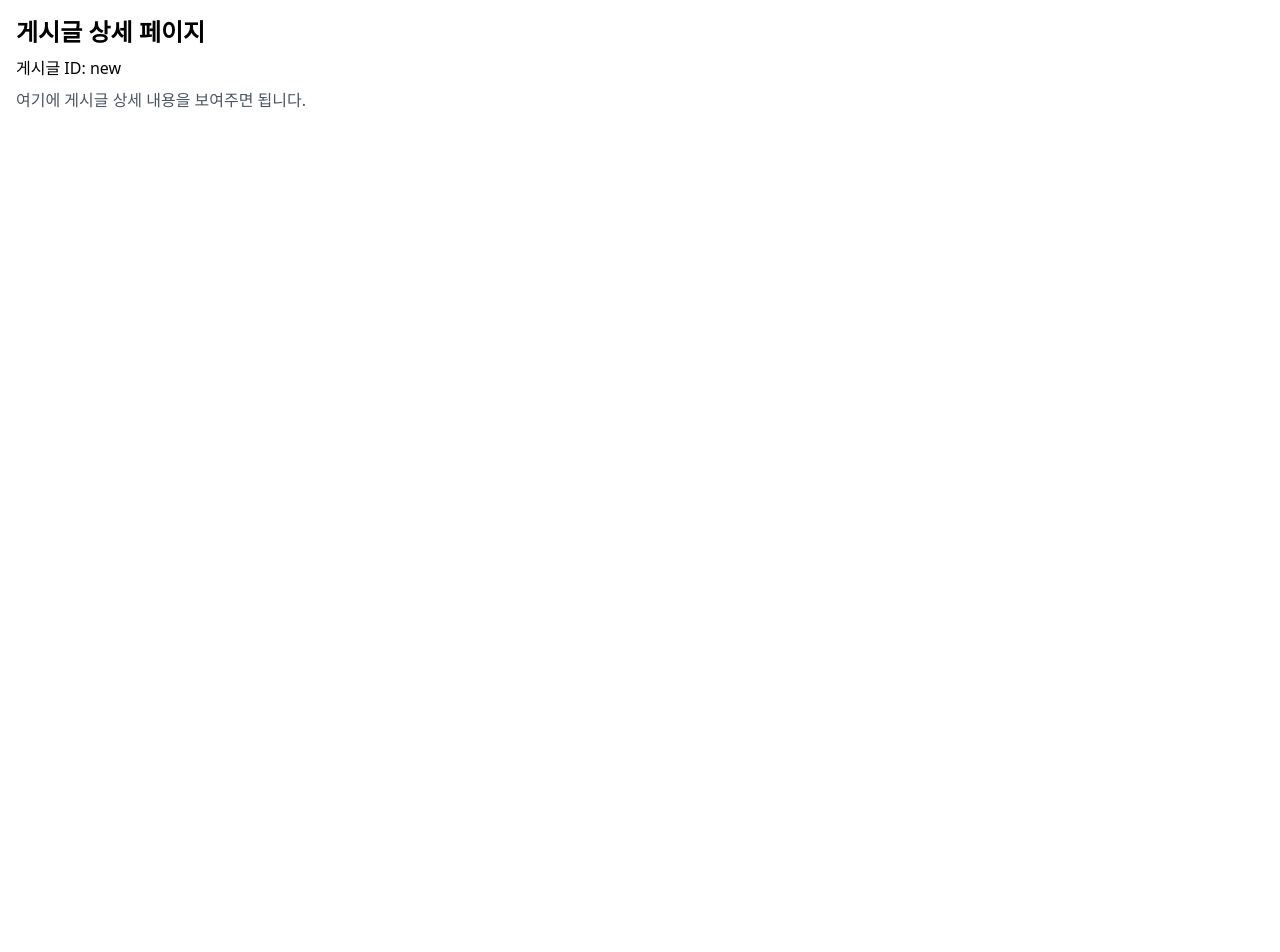
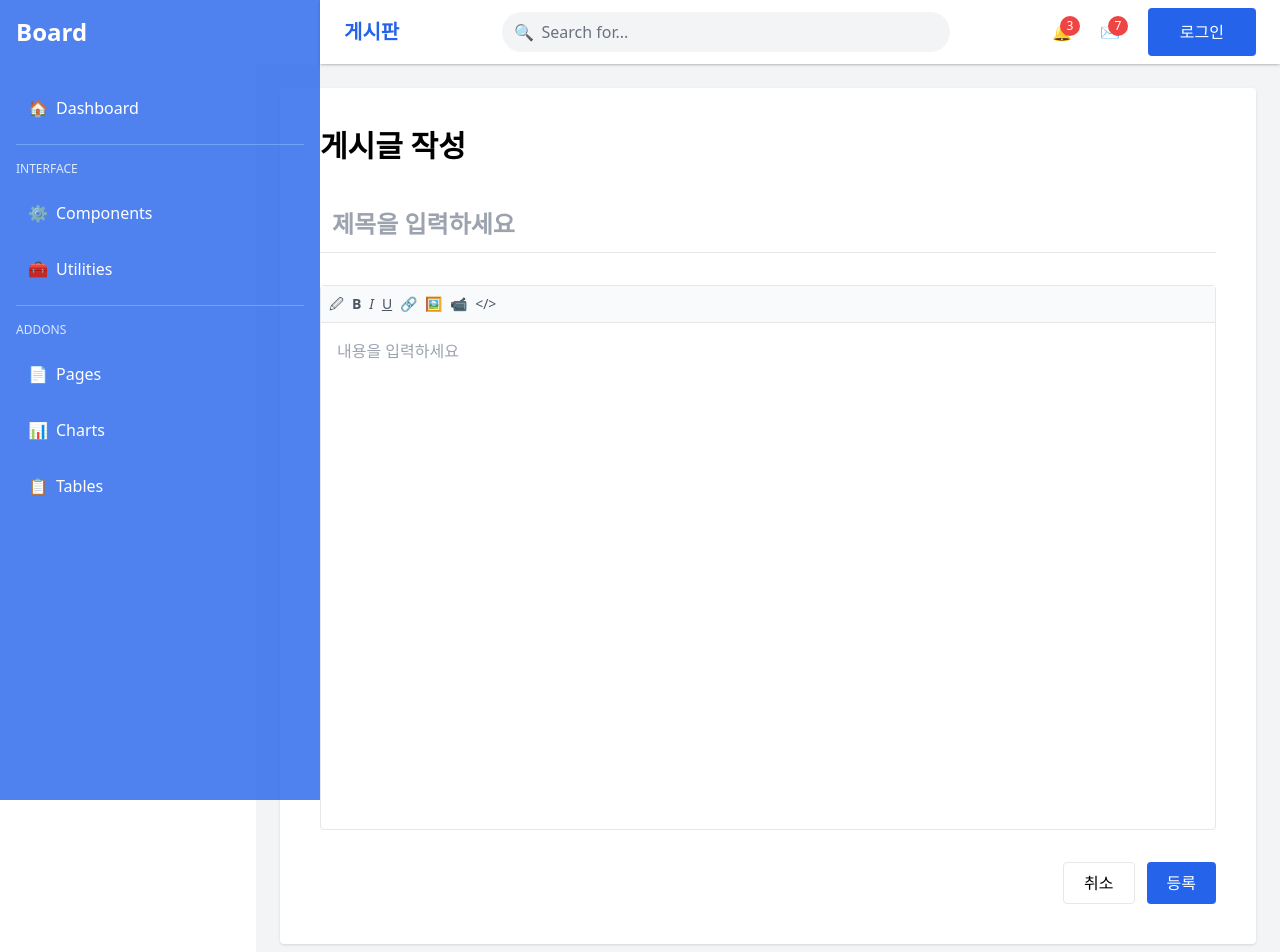
Before and after one commit to hwanh2/board-frontend, a React (Vite) app: page /posts/new in a window 1280 px wide. Shown: the top 952 px of the page. Before the commit the page ends 800 px from the top, so only its background shows below. Built offline with nearby package versions, Linux system fonts and the light colour scheme; no server answers.

Commit message:
design: 게시글 생성 페이지 퍼블리싱

```diff
--- a/src/App.jsx
+++ b/src/App.jsx
@@ -1,6 +1,7 @@
 import { BrowserRouter, Routes, Route } from 'react-router-dom';
 import Main from './pages/Main';
 import PostDetailPage from './pages/PostDetailPage';
+import PostCreatePage from './pages/PostCreatePage';
 
 function App() {
   return (
@@ -8,9 +9,10 @@ function App() {
       <Routes>
         {/* 게시글 리스트 (루트) */}
         <Route path="/" element={<Main />} />
-
         {/* 게시글 상세 */}
         <Route path="/posts/:id" element={<PostDetailPage />} />
+        {/* 글쓰기 */}
+        <Route path="/posts/new" element={<PostCreatePage />} />
       </Routes>
     </BrowserRouter>
   );
--- /dev/null
+++ b/src/components/Post/PostCreate.jsx
@@ -0,0 +1,81 @@
+import { useState } from 'react';
+import { useNavigate } from 'react-router-dom';
+
+function PostCreate() {
+  const navigate = useNavigate();
+  const [title, setTitle] = useState('');
+  const [content, setContent] = useState('');
+
+  const handleSubmit = (e) => {
+    e.preventDefault();
+
+    if (!title.trim() || !content.trim()) {
+      alert('제목과 내용을 모두 입력해주세요.');
+      return;
+    }
+
+    // TODO: API 연동 예정
+    console.log('제목:', title);
+    console.log('내용:', content);
+
+    navigate('/');
+  };
+
+  return (
+    <div className="max-w-5xl w-full mx-auto bg-white p-10 rounded shadow">
+      <h1 className="text-3xl font-bold mb-8">게시글 작성</h1>
+      <form onSubmit={handleSubmit} className="space-y-8">
+        {/* 제목 입력 */}
+        <input
+          type="text"
+          className="w-full text-2xl font-semibold placeholder-gray-400 focus:outline-none border-b p-3"
+          placeholder="제목을 입력하세요"
+          value={title}
+          onChange={(e) => setTitle(e.target.value)}
+        />
+
+        {/* 에디터 UI */}
+        <div className="border rounded">
+          {/* 에디터 메뉴 바 (미구현, UI만) */}
+          <div className="flex items-center space-x-2 p-2 border-b bg-gray-50 text-gray-600 text-sm">
+            <button type="button">🖉</button>
+            <button type="button" className="font-bold">B</button>
+            <button type="button" className="italic">I</button>
+            <button type="button" className="underline">U</button>
+            <button type="button">🔗</button>
+            <button type="button">🖼️</button>
+            <button type="button">📹</button>
+            <button type="button">{`</>`}</button>
+          </div>
+
+          {/* 에디터 영역 */}
+          <textarea
+            className="w-full p-4 h-[500px] focus:outline-none resize-none"
+            placeholder="내용을 입력하세요"
+            value={content}
+            onChange={(e) => setContent(e.target.value)}
+          />
+        </div>
+
+        {/* 버튼 */}
+        <div className="flex justify-end space-x-3">
+          <button
+            type="button"
+            className="px-5 py-2 rounded border hover:bg-gray-100 transition"
+            onClick={() => navigate(-1)}
+          >
+            취소
+          </button>
+          <button
+            type="submit"
+            className="px-5 py-2 rounded bg-blue-600 text-white hover:bg-blue-700 transition"
+          >
+            등록
+          </button>
+        </div>
+      </form>
+    </div>
+  );
+}
+
+export default PostCreate;
--- a/src/pages/Default.jsx
+++ b/src/pages/Default.jsx
@@ -46,9 +46,8 @@ const Default = () => {
             검색
           </button>
           <Link
-            to="/write"
-            className="bg-blue-500/90 text-white px-4 py-1 rounded hover:bg-blue-600/80 transition"
-          >
+            to="/posts/new"
+            className="bg-blue-500/90 text-white px-4 py-1 rounded hover:bg-blue-600/80 transition">
             글쓰기
           </Link>
         </div>
--- /dev/null
+++ b/src/pages/PostCreatePage.jsx
@@ -0,0 +1,12 @@
+import Layout from '../pages/Layout';
+import PostCreate from '../components/Post/PostCreate';
+
+const PostCreatePage = () => {
+  return (
+    <Layout>
+      <PostCreate></PostCreate>
+    </Layout>
+  );
+};
+
+export default PostCreatePage;
```
